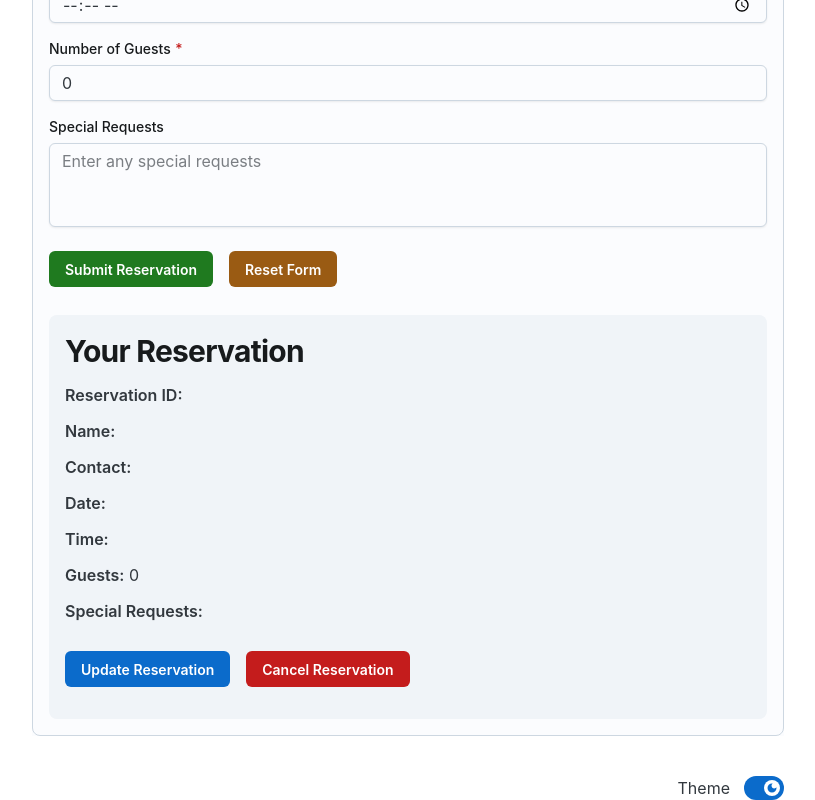
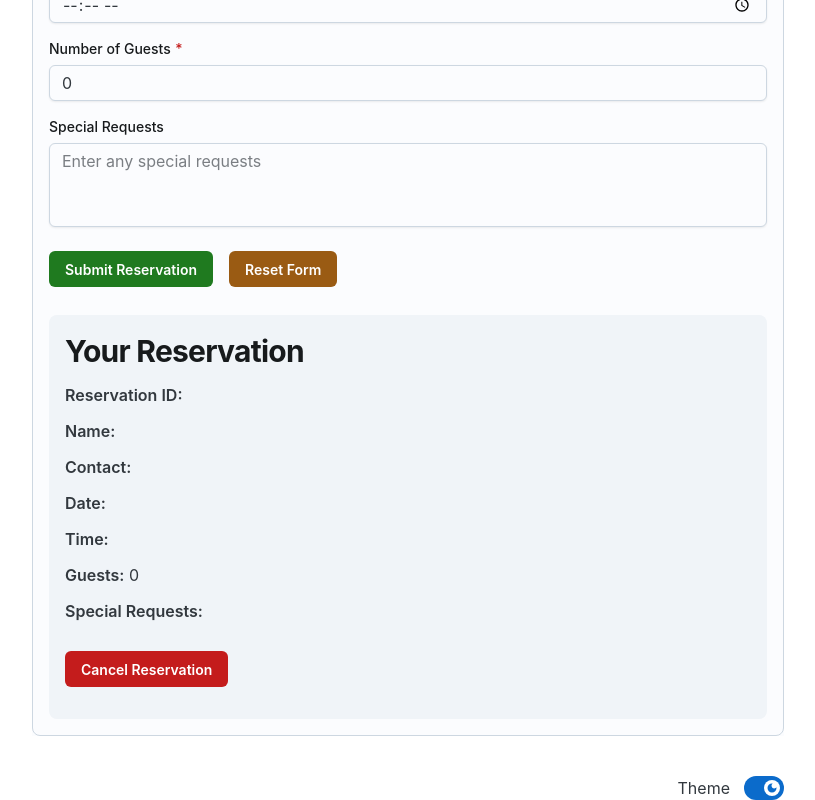
Before and after one commit to jingbin-li/hotel_reservation, a React (Vite) app in the folder hrs_client/: page /guest in a window 1280 px wide. Shown: the part 382-1182 px from the top of the page, without its empty margins (232-1047 px from the left). Built offline with nearby package versions, Linux system fonts and the light colour scheme; no server answers.

Commit message:
remove update button

```diff
--- a/hrs_client/src/pages/guest/home.tsx
+++ b/hrs_client/src/pages/guest/home.tsx
@@ -41,9 +41,6 @@ export default function BasicTable() {
   const [createRes, { data: createResData, error: c_error }] = useMutation<{
     createRes: IReservation;
   }>(CREATE_RES);
-  const [updateRes, { data: updateResData, error: u_error }] = useMutation<{
-    updateRes: boolean;
-  }>(UPDATE_RES);
   const [deleteRes, { data: deleteResData, error: d_error }] = useMutation<{
     deleteRes: boolean;
   }>(DELETE_RES);
@@ -76,12 +73,6 @@ export default function BasicTable() {
   }, [data]);
 
   useEffect(() => {
-    if (updateResData?.updateRes) {
-      alert("Success");
-    }
-  }, [updateResData]);
-
-  useEffect(() => {
     if (deleteResData?.deleteRes) {
       setResInfo({
         _id: "",
@@ -92,12 +83,15 @@ export default function BasicTable() {
         guestNum: 0,
         specReq: "",
       });
+
+      alert("Success");
     }
   }, [deleteResData]);
 
   useEffect(() => {
     if (createResData?.createRes) {
       setResInfo({ ...createResData.createRes });
+      alert("Success");
     }
   }, [createResData]);
 
@@ -259,26 +253,6 @@ export default function BasicTable() {
                 sx={{
                   my: 2,
                 }}
-                onClick={() => {
-                  if (!resInfo._id) {
-                    return;
-                  }
-                  updateRes({
-                    variables: {
-                      ...resInfo,
-                      user_id: user.id,
-                      id: resInfo._id,
-                    },
-                  });
-                }}
-              >
-                Update Reservation
-              </Button>
-              <Button
-                sx={{
-                  my: 2,
-                  mx: 2,
-                }}
                 color="danger"
                 onClick={() => {
                   console.log(resInfo);
```
